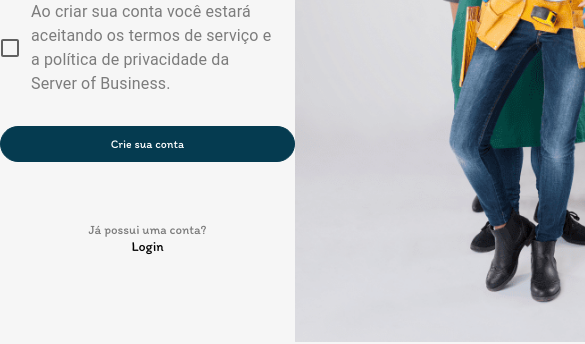
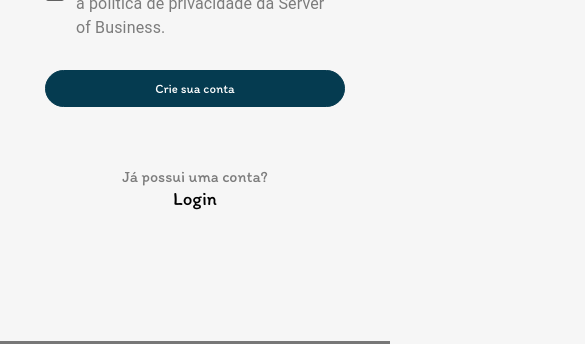
Before and after one commit to RA4Z/server-of-business, a React (Create React App) app: page /cadastro in a window 390 px wide. Shown: the part 564-908 px from the top of the page, 585 px wide, since content can reach past the window. Built offline with nearby package versions, Linux system fonts and the light colour scheme.

Commit message:
Removendo imagem da tela de cadastro na versão mobile

```diff
--- a/src/components/Button/Button.module.scss
+++ b/src/components/Button/Button.module.scss
@@ -23,6 +23,6 @@
     }
 
     @media(max-width: $mobile) {
-        font-size: calc(8px + 1vmin);
+        font-size: calc(9px + 1vmin);
     }
 }
--- a/src/pages/Cadastro/Cadastro.module.scss
+++ b/src/pages/Cadastro/Cadastro.module.scss
@@ -35,7 +35,9 @@
             display: flex;
             flex-direction: column;
             gap: 5px;
+            width: calc(100px + 50vmin);
         }
+
     }
 
     &__right {
@@ -46,6 +48,10 @@
             display: flex;
             max-height: 90vh;
         }
+
+        @media(max-width: 1080px) {
+            display: none;
+        }
     }
 
     &__criar {
@@ -53,14 +59,14 @@
         text-align: center;
         flex-direction: column;
         margin: 30px;
-        font-size: calc(9px + 1vmin);
+        font-size: calc(12px + 1vmin);
         color: $texto-secundario;
 
         button {
             text-decoration: none;
             border: none;
             background-color: transparent;
-            font-size: calc(10px + 1vmin);
+            font-size: calc(15px + 1vmin);
             cursor: pointer;
             transition: .3s;
 
--- a/src/pages/Cadastro/index.tsx
+++ b/src/pages/Cadastro/index.tsx
@@ -44,6 +44,7 @@ export default function Cadastro() {
                         <button onClick={() => navigate('/login')}>Login</button>
                     </div>
                 </form>
+
                 <div className={styles.container__right}>
                     <img src={Imagem} alt='Imagem representando profissões' />
                 </div>
```
